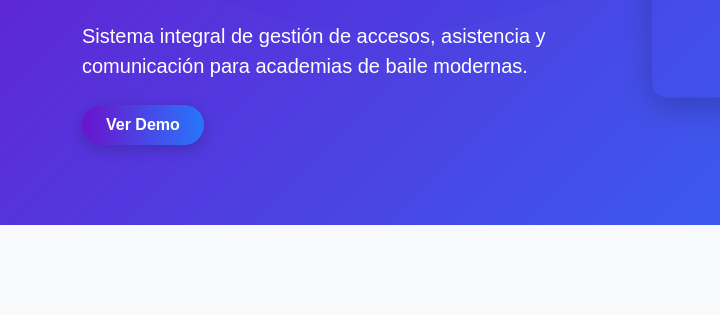
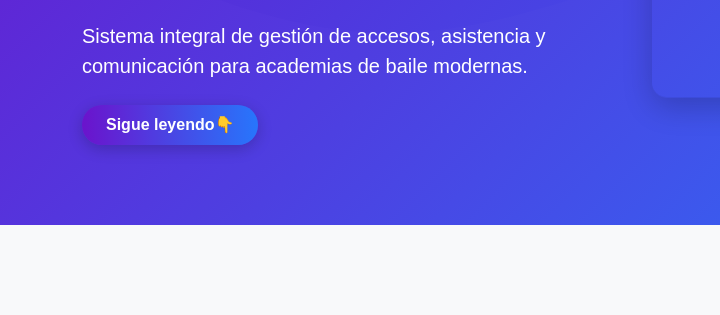
Before and after one commit to choochshoot/dancepassystem, a plain HTML site: page index.html in a window 1280 px wide. Shown: the part 384-699 px from the top of the page, 0-720 px from the left. Drawn offline with nearby package versions, Linux system fonts and the light colour scheme; grey boxes are pictures that could not be loaded.

Commit message:
Update index.html

```diff
--- a/index.html
+++ b/index.html
@@ -197,7 +197,7 @@
                 <div class="col-lg-6">
                     <h1 class="display-4 fw-bold mb-4">Revoluciona el acceso a tu academia con códigos QR</h1>
                     <p class="lead mb-4">Sistema integral de gestión de accesos, asistencia y comunicación para academias de baile modernas.</p>
-                    <a href="https://choochshoot.github.io/dancepass/" target="_blank" class="demo-btn btn-lg px-4 py-2 me-3">Ver Demo</a>
+                    <a href="https://choochshoot.github.io/dancepass/" target="_blank" class="demo-btn btn-lg px-4 py-2 me-3">Sigue leyendo👇</a>
                 </div>
                 <div class="col-lg-6 text-center">
                     <div class="gif-container floating">
```
